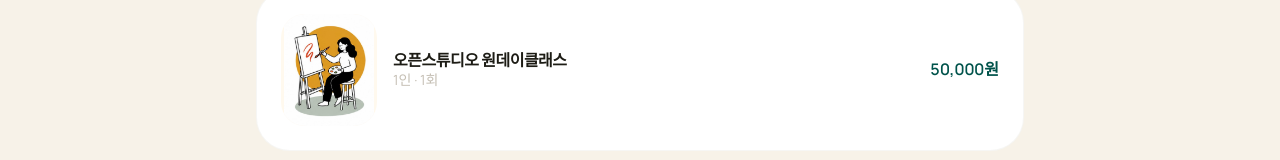
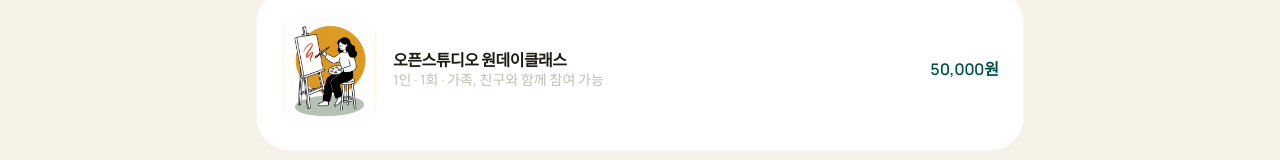
Before and after one commit to act-art-center/actartcenter.com, a Next.js app: page /pricing in a window 1280 px wide. Shown: the part 715-875 px from the top of the page. Built offline with nearby package versions, Linux system fonts and the light colour scheme.

Commit message:
fix: add one-day class participation note

```diff
--- a/src/app/pricing/page.tsx
+++ b/src/app/pricing/page.tsx
@@ -172,7 +172,7 @@ const pricing = [
     service: "오픈스튜디오 원데이클래스",
     duration: "1인 · 1회",
     price: "50,000원",
-    note: "",
+    note: "가족, 친구와 함께 참여 가능",
     imageSrc: "/images/open-studio-one-day-class.jpg",
     imageAlt: "이젤 앞에서 그림을 그리는 오픈스튜디오 원데이클래스 일러스트",
   },
```
